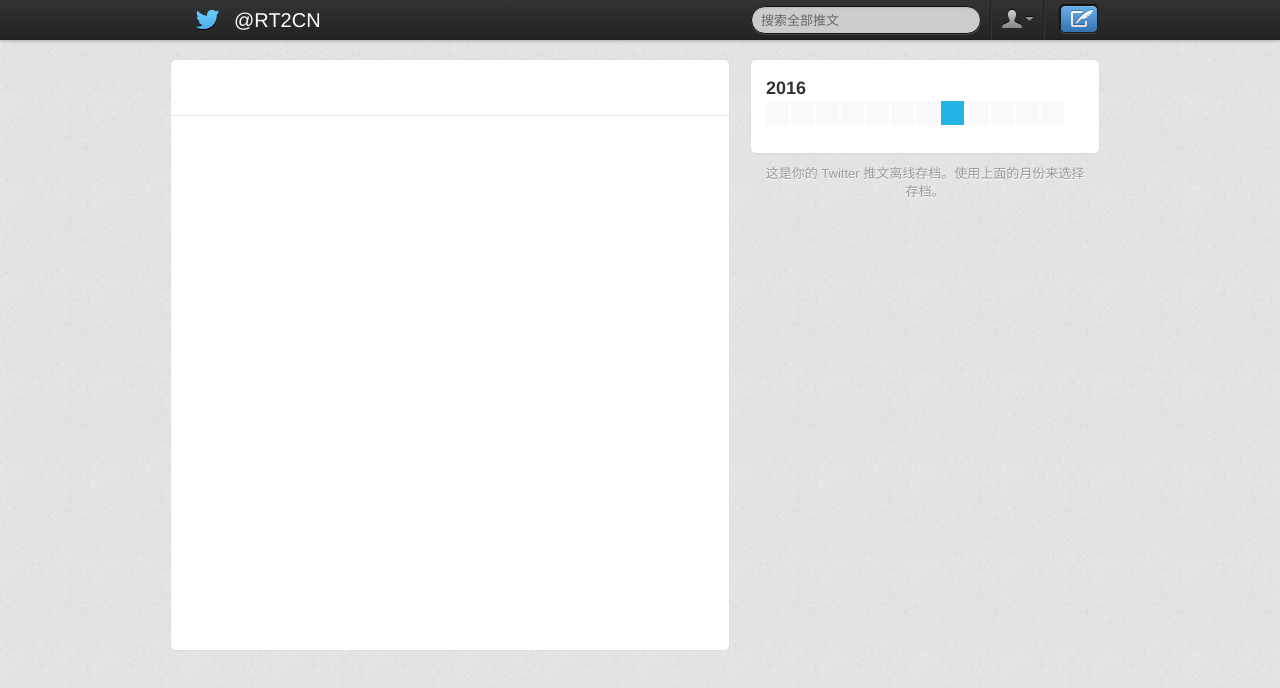
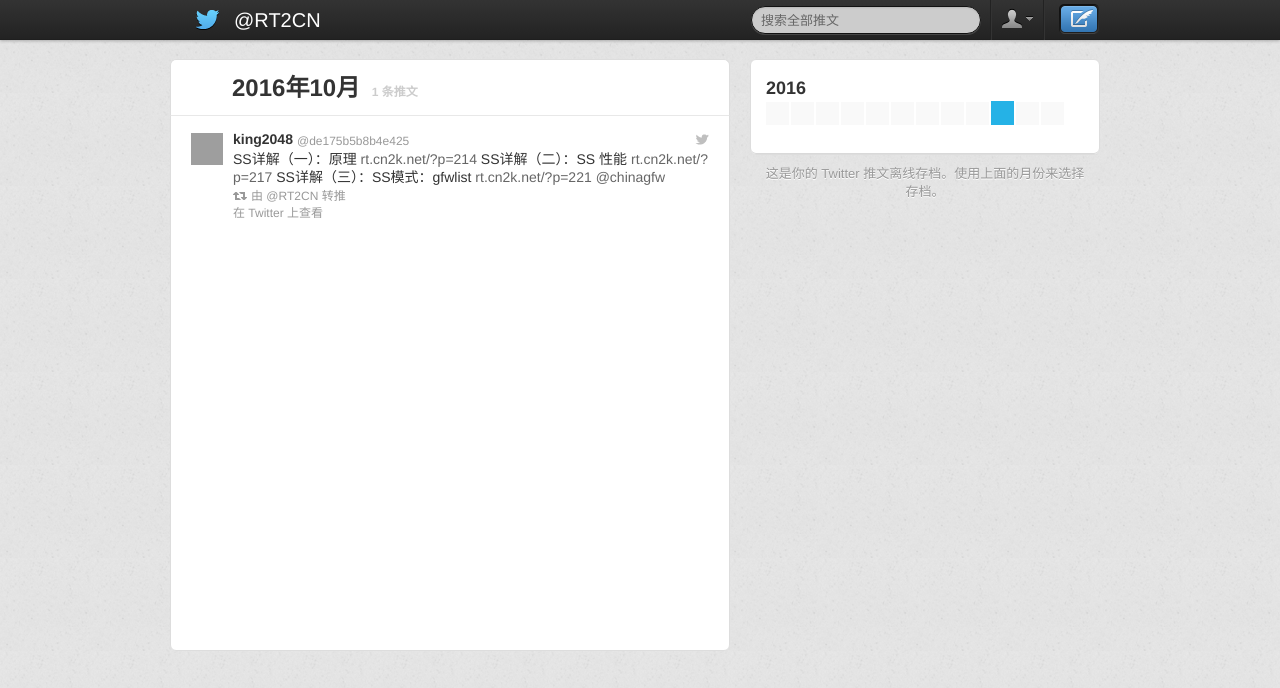
Before and after one commit to rt2cn/rt2cn.github.io, a plain HTML site: page index.html in a window 1280 px wide. Drawn offline with Linux system fonts and the light colour scheme; grey boxes are pictures that could not be loaded.

Commit message:
first commit

```diff
--- a/data/js/payload_details.js
+++ b/data/js/payload_details.js
@@ -1,5 +1,5 @@
 var payload_details =  {
-  "tweets" : 0,
-  "created_at" : "2016-08-30 08:49:08 +0000",
+  "tweets" : 1,
+  "created_at" : "2017-04-27 08:49:08 +0000",
   "lang" : "zh-cn"
 }
--- a/data/js/tweet_index.js
+++ b/data/js/tweet_index.js
@@ -1,7 +1,7 @@
 var tweet_index =  [ {
-  "file_name" : "data\/js\/tweets\/2016_08.js",
+  "file_name" : "data\/js\/tweets\/2016_10.js",
   "year" : 2016,
-  "var_name" : "tweets_2016_08",
+  "var_name" : "tweets_2016_10",
   "tweet_count" : 1,
-  "month" : 8
+  "month" : 10
 } ]
--- /dev/null
+++ b/data/js/tweets/2016_10.js
@@ -0,0 +1,89 @@
+Grailbird.data.tweets_2016_10 =
+[ {
+  "source" : "\u003Ca href=\"https:\/\/mobile.twitter.com\" rel=\"nofollow\"\u003ETwitter Lite\u003C\/a\u003E",
+  "entities" : {
+    "user_mentions" : [ {
+      "name" : "king2048",
+      "screen_name" : "de175b5b8b4e425",
+      "indices" : [ 3, 19 ],
+      "id_str" : "2731159912",
+      "id" : 2731159912
+    } ],
+    "media" : [ ],
+    "hashtags" : [ ],
+    "urls" : [ {
+      "indices" : [ 32, 55 ],
+      "url" : "https:\/\/t.co\/0RRIib81cT",
+      "expanded_url" : "http:\/\/rt.cn2k.net\/?p=214",
+      "display_url" : "rt.cn2k.net\/?p=214"
+    }, {
+      "indices" : [ 70, 93 ],
+      "url" : "https:\/\/t.co\/6WGKzkFIbv",
+      "expanded_url" : "http:\/\/rt.cn2k.net\/?p=217",
+      "display_url" : "rt.cn2k.net\/?p=217"
+    }, {
+      "indices" : [ 115, 138 ],
+      "url" : "https:\/\/t.co\/LwgZmjx57U",
+      "expanded_url" : "http:\/\/rt.cn2k.net\/?p=221",
+      "display_url" : "rt.cn2k.net\/?p=221"
+    } ]
+  },
+  "geo" : { },
+  "id_str" : "786421924939206656",
+  "text" : "RT @de175b5b8b4e425: SS\u8BE6\u89E3\uFF08\u4E00\uFF09\uFF1A\u539F\u7406\nhttps:\/\/t.co\/0RRIib81cT\nSS\u8BE6\u89E3\uFF08\u4E8C\uFF09\uFF1ASS \u6027\u80FD\nhttps:\/\/t.co\/6WGKzkFIbv\nSS\u8BE6\u89E3\uFF08\u4E09\uFF09\uFF1ASS\u6A21\u5F0F\uFF1Agfwlist\nhttps:\/\/t.co\/LwgZmjx57U\u2026",
+  "retweeted_status" : {
+    "source" : "\u003Ca href=\"http:\/\/twitter.com\/download\/android\" rel=\"nofollow\"\u003ETwitter for Android\u003C\/a\u003E",
+    "entities" : {
+      "user_mentions" : [ {
+        "name" : "GFW Blog \u529F\u592B\u7F51\u4E0E\u7FFB\u5899",
+        "screen_name" : "chinagfw",
+        "indices" : [ 118, 127 ],
+        "id_str" : "13008422",
+        "id" : 13008422
+      } ],
+      "media" : [ ],
+      "hashtags" : [ ],
+      "urls" : [ {
+        "indices" : [ 11, 34 ],
+        "url" : "https:\/\/t.co\/0RRIib81cT",
+        "expanded_url" : "http:\/\/rt.cn2k.net\/?p=214",
+        "display_url" : "rt.cn2k.net\/?p=214"
+      }, {
+        "indices" : [ 49, 72 ],
+        "url" : "https:\/\/t.co\/6WGKzkFIbv",
+        "expanded_url" : "http:\/\/rt.cn2k.net\/?p=217",
+        "display_url" : "rt.cn2k.net\/?p=217"
+      }, {
+        "indices" : [ 94, 117 ],
+        "url" : "https:\/\/t.co\/LwgZmjx57U",
+        "expanded_url" : "http:\/\/rt.cn2k.net\/?p=221",
+        "display_url" : "rt.cn2k.net\/?p=221"
+      } ]
+    },
+    "geo" : { },
+    "id_str" : "785799287808651264",
+    "text" : "SS\u8BE6\u89E3\uFF08\u4E00\uFF09\uFF1A\u539F\u7406\nhttps:\/\/t.co\/0RRIib81cT\nSS\u8BE6\u89E3\uFF08\u4E8C\uFF09\uFF1ASS \u6027\u80FD\nhttps:\/\/t.co\/6WGKzkFIbv\nSS\u8BE6\u89E3\uFF08\u4E09\uFF09\uFF1ASS\u6A21\u5F0F\uFF1Agfwlist\nhttps:\/\/t.co\/LwgZmjx57U\n@chinagfw",
+    "id" : 785799287808651264,
+    "created_at" : "2016-10-11 11:08:44 +0000",
+    "user" : {
+      "name" : "king2048",
+      "screen_name" : "de175b5b8b4e425",
+      "protected" : false,
+      "id_str" : "2731159912",
+      "profile_image_url_https" : "https:\/\/pbs.twimg.com\/profile_images\/694888183440416768\/qzym90yc_normal.jpg",
+      "id" : 2731159912,
+      "verified" : false
+    }
+  },
+  "id" : 786421924939206656,
+  "created_at" : "2016-10-13 04:22:52 +0000",
+  "user" : {
+    "name" : "RT2CN",
+    "screen_name" : "RT2CN",
+    "protected" : false,
+    "id_str" : "770449590827057155",
+    "profile_image_url_https" : "https:\/\/pbs.twimg.com\/profile_images\/775195623221972992\/NKQHH0xT_normal.jpg",
+    "id" : 770449590827057155,
+    "verified" : false
+  }
+} ]
--- a/index.html
+++ b/index.html
@@ -2,7 +2,7 @@
 <html lang="en">
 <head>
   <meta charset="utf-8">
-  <title>你的 Twitter 存档</title>
+  <title>@RT2CN 的 Twitter 存档</title>
   <meta name="description" content="所有推文。">
 
   <meta http-equiv="MSThemeCompatible" Content="No">
--- a/tweets.csv
+++ b/tweets.csv
@@ -1 +1,7 @@
 "tweet_id","in_reply_to_status_id","in_reply_to_user_id","timestamp","source","text","retweeted_status_id","retweeted_status_user_id","retweeted_status_timestamp","expanded_urls"
+"786421924939206656","","","2016-10-13 04:22:52 +0000","<a href=""https://mobile.twitter.com"" rel=""nofollow"">Twitter Lite</a>","RT @de175b5b8b4e425: SS详解（一）：原理
+https://t.co/0RRIib81cT
+SS详解（二）：SS 性能
+https://t.co/6WGKzkFIbv
+SS详解（三）：SS模式：gfwlist
+https://t.co/LwgZmjx57U…","785799287808651264","2731159912","2016-10-11 11:08:44 +0000","http://rt.cn2k.net/?p=214,http://rt.cn2k.net/?p=217,http://rt.cn2k.net/?p=221,http://rt.cn2k.net/?p=214,http://rt.cn2k.net/?p=217,http://rt.cn2k.net/?p=221"
```
